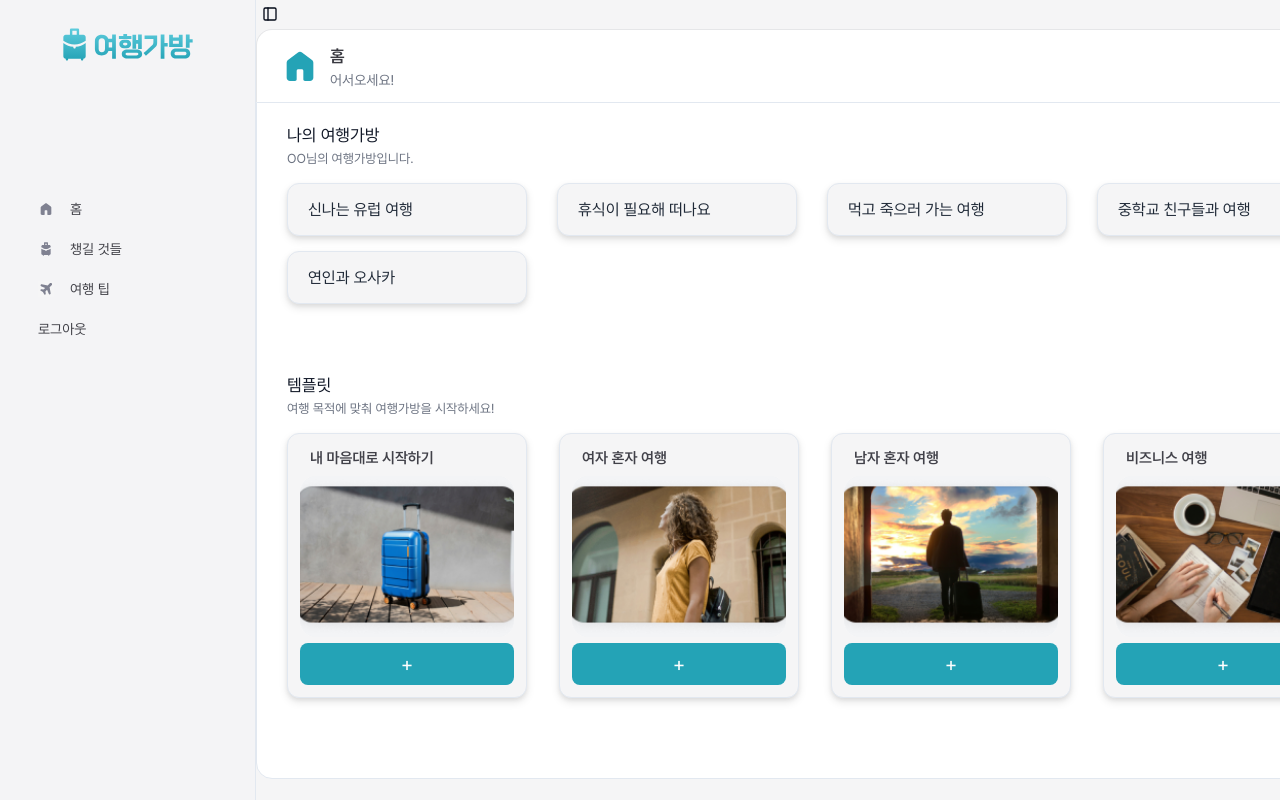
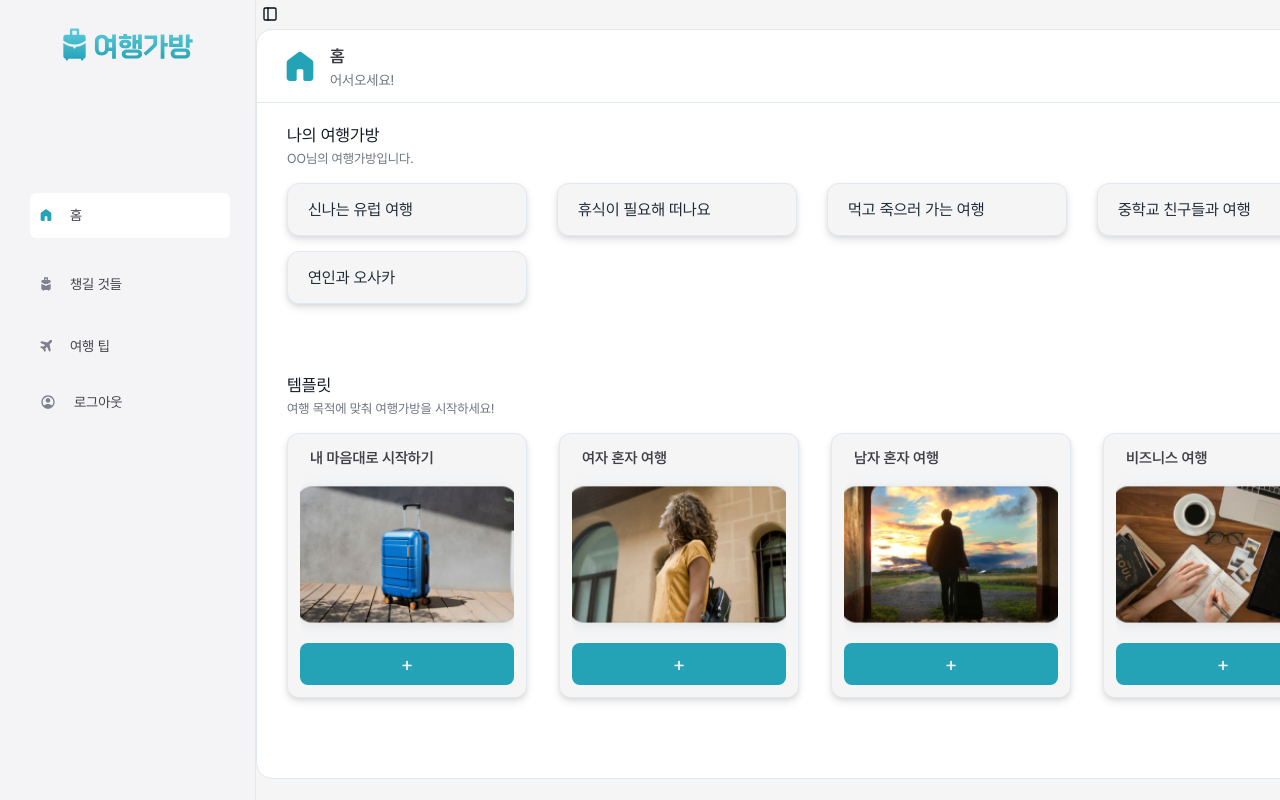
Before and after one commit to jiwonly/TravelBag, a React (Vite) app in the folder m7-frontend/: page /login in a window 1280 px wide. Both pictures are taken after a click on the button "로그인". Shown: the top 800 px of the page. Built offline with nearby package versions, Linux system fonts and the light colour scheme.

Commit message:
🐛 fix: Prevent duplicate navigation and correct active state handling in Sidebar

```diff
--- a/m7-frontend/src/App.jsx
+++ b/m7-frontend/src/App.jsx
@@ -46,8 +46,9 @@ const custom = [
 ];
 
 export const TemplateStateContext = createContext();
-export const TemplateCurId = createContext();
 export const TemplateDispatchContext = createContext();
+export const pageDispatchContext = createContext();
+export const pageStateContext = createContext();
 
 function PrivateRoute({ isAuthenticated, children }) {
   return isAuthenticated ? children : <Navigate to="/login" />;
@@ -86,10 +87,17 @@ function App() {
     setIsAuthenticated(true);
   };
 
+  const [page, setPage] = useState("");
+
+  const onSetPage = (ispage) => {
+    setPage(ispage);
+  };
+
   return (
     <>
+      <pageStateContext.Provider value={page}>
+        <pageDispatchContext.Provider value={{ onSetPage }}>
           <TemplateStateContext.Provider value={data}>
-        <TemplateCurId.Provider value={idRef}>
             <TemplateDispatchContext.Provider
               value={{ onCreate, onUpdate, onDelete }}
             >
@@ -136,8 +144,9 @@ function App() {
                 </Routes>
               </Router>
             </TemplateDispatchContext.Provider>
-        </TemplateCurId.Provider>
           </TemplateStateContext.Provider>
+        </pageDispatchContext.Provider>
+      </pageStateContext.Provider>
     </>
   );
 }
--- a/m7-frontend/src/components/SideBar.jsx
+++ b/m7-frontend/src/components/SideBar.jsx
@@ -10,43 +10,78 @@ import {
   SidebarMenuAction,
   SidebarHeader,
 } from "@/components/ui/sidebar";
-import { Link, useNavigate } from "react-router-dom";
+import { Link, useNavigate, useLocation } from "react-router-dom";
 import Logo from "@/assets/LoginLogo.svg";
-import { useContext } from "react";
+import { useContext, useState, createContext } from "react";
 import { TemplateStateContext } from "@/App";
-import { sidebarImage } from "@/util/get-sidebar-image";
+import { pageStateContext } from "@/App";
+import bag from "./../assets/sidebar/bag.svg";
+import onbag from "./../assets/sidebar/onbag.svg";
+import home from "./../assets/sidebar/home.svg";
+import onhome from "./../assets/sidebar/onhome.svg";
+import travel from "./../assets/sidebar/travel.svg";
+import ontravel from "./../assets/sidebar/ontravel.svg";
+import logout from "./../assets/sidebar/logout.svg";
+
+function sidebarImage(id, isActive = false) {
+  if (isActive) {
+    switch (id) {
+      case 0:
+        return onhome;
+      case 1:
+        return onbag;
+      case 2:
+        return ontravel;
+      case 3:
+        return logout;
+      default:
+        return home;
+    }
+  } else
+    switch (id) {
+      case 0:
+        return home;
+      case 1:
+        return bag;
+      case 2:
+        return travel;
+      case 3:
+        return logout;
+      default:
+        return home;
+    }
+}
+
 const items = [
   {
     id: 0,
     title: "홈",
-    url: "/",
     icon: sidebarImage(0),
   },
   {
     id: 1,
     title: "챙길 것들",
-    url: `/template`,
     icon: sidebarImage(1),
   },
   {
     id: 2,
     title: "여행 팁",
-    url: "/tip",
     icon: sidebarImage(2),
   },
   {
     id: 3,
     title: "로그아웃",
-    url: "/",
     icon: sidebarImage(3),
   },
 ];
 
 export function SideBar() {
+  const page = useContext(pageStateContext);
   const data = useContext(TemplateStateContext);
   const curId =
     data.length > 0 ? Math.max(...data.map((item) => item.id)) : null;
   const nav = useNavigate();
+  const location = useLocation();
 
   const onLogoutClick = () => {
     if (window.confirm("정말 로그아웃하시겠습니까?")) {
@@ -55,24 +90,18 @@ export function SideBar() {
   };
 
   const getLink = (id) => {
-    let url;
     switch (id) {
       case 0:
-        url = "/";
-        break;
+        return "/";
       case 1:
-        url = curId ? `template/${curId}` : "/new";
-        break;
+        return curId ? `/template/${curId}` : "/new";
       case 2:
-        url = "/tip";
-        break;
+        return "/tip";
       case 3:
-        url = null;
-        break;
+        return null;
       default:
         return "/";
     }
-    return url;
   };
 
   return (
@@ -82,39 +111,59 @@ export function SideBar() {
           src={Logo}
           alt="Logo"
           className="w-[130px] h-auto mt-5 cursor-pointer"
-          onClick={() => {
-            nav("/");
-          }}
+          onClick={() => nav("/")}
         />
       </SidebarHeader>
       <SidebarContent>
         <SidebarGroup />
         <SidebarGroupContent>
-          <SidebarMenu>
-            {items.map((item) => (
+          <SidebarMenu className="sidebarMenu gap-[30px]">
+            {items.map((item) => {
+              const isActive = location.pathname === getLink(item.id);
+              return (
                 <SidebarMenuItem key={item.title}>
+                  {item.id === 3 ? (
+                    <div
+                      onClick={onLogoutClick}
+                      className="logout flex ml-[10px] items-center gap-[10px] cursor-pointer"
+                    >
+                      <img
+                        src={sidebarImage(item.id)}
+                        alt="icon"
+                        className="h-4 w-4 mr-2"
+                      />
+                      <span className="w-full text-left">{item.title}</span>
+                    </div>
+                  ) : (
                     <SidebarMenuButton
-                  onClick={item.id === 3 ? onLogoutClick : undefined}
-                  asChild={item.id !== 3}
+                      asChild
                       icon={item.icon}
+                      className={
+                        isActive ? "button bg-white w-[200px] h-[45px]" : null
+                      }
                     >
-                  {item.id === 3 ? (
-                    <button className="w-full text-left">{item.title}</button> // 로그아웃 버튼
-                  ) : (
-                    <Link to={getLink(item.id)}>
+                      <Link
+                        to={getLink(item.id)}
+                        onClick={(e) => {
+                          if (isActive) {
+                            e.preventDefault();
+                          }
+                        }}
+                      >
                         {item.icon && (
                           <img
-                          src={item.icon}
+                            src={sidebarImage(item.id, isActive)}
                             alt="icon"
                             className="h-4 w-4 mr-2"
                           />
                         )}
                         <span>{item.title}</span>
                       </Link>
+                    </SidebarMenuButton>
                   )}
-                </SidebarMenuButton>
                 </SidebarMenuItem>
-            ))}
+              );
+            })}
           </SidebarMenu>
         </SidebarGroupContent>
         <SidebarGroup />
--- a/m7-frontend/src/pages/Home.jsx
+++ b/m7-frontend/src/pages/Home.jsx
@@ -1,9 +1,16 @@
 import { InputWithLabel } from "@/components/InputWithLabel";
 import { SideBar } from "@/components/SideBar";
 import { SidebarProvider, SidebarTrigger } from "@/components/ui/sidebar";
-import { useState } from "react";
+import { useEffect, useContext } from "react";
 import Dashboard from "@/components/Dashboard";
+import { pageDispatchContext } from "@/App";
+
 const Home = ({ children }) => {
+  const { onSetPage } = useContext(pageDispatchContext);
+  useEffect(() => {
+    onSetPage("0");
+  }, [onSetPage]);
+
   return (
     <>
       <SidebarProvider>
--- a/m7-frontend/src/pages/New.jsx
+++ b/m7-frontend/src/pages/New.jsx
@@ -3,9 +3,15 @@ import { SidebarProvider, SidebarTrigger } from "@/components/ui/sidebar";
 import RecommendBar from "@/components/RecommendBar";
 import CustomStart from "@/components/CustomStart";
 import { templateList } from "@/util/get-template-list";
+import { useContext, useEffect } from "react";
+import { pageDispatchContext } from "@/App";
 
 const New = ({ children }) => {
   const data = templateList.find((item) => item.id === 0);
+  const { onSetPage } = useContext(pageDispatchContext);
+  useEffect(() => {
+    onSetPage("1");
+  }, [onSetPage]);
   return (
     <div className="flex">
       <SidebarProvider>
--- a/m7-frontend/src/pages/Template.jsx
+++ b/m7-frontend/src/pages/Template.jsx
@@ -3,11 +3,12 @@ import { InputWithLabel } from "@/components/InputWithLabel";
 import { SideBar } from "@/components/SideBar";
 import { SidebarProvider, SidebarTrigger } from "@/components/ui/sidebar";
 import CustomTemplate from "@/components/CustomTemplate";
-import { useState, useContext } from "react";
+import { useState, useContext, useEffect } from "react";
 import { TemplateStateContext } from "@/App";
 import { createContext } from "react";
 import RecommendBar from "@/components/RecommendBar";
 import { templateList } from "@/util/get-template-list";
+import { pageDispatchContext } from "@/App";
 
 export const SelectedSateData = createContext();
 export const SelectedDisplatchData = createContext();
@@ -18,6 +19,10 @@ const Template = ({ children }) => {
   const data = useContext(TemplateStateContext);
   const template = data.find((item) => String(item.id) === String(params.id));
   const [input, setInput] = useState(template ? template.title : ""); // input state : 선택된 template의 제목 보관
+  const { onSetPage } = useContext(pageDispatchContext);
+  useEffect(() => {
+    onSetPage("1");
+  }, [onSetPage]);
 
   const onChange = (title) => {
     // 다른 template이 선택됐을 때 호출되는 함수
--- a/m7-frontend/src/util/get-sidebar-image.js
+++ /dev/null
@@ -1,22 +0,0 @@
-import bag from "./../assets/sidebar/bag.svg";
-import onbag from "./../assets/sidebar/onbag.svg";
-import home from "./../assets/sidebar/home.svg";
-import onhome from "./../assets/sidebar/onhome.svg";
-import travel from "./../assets/sidebar/travel.svg";
-import ontravel from "./../assets/sidebar/ontravel.svg";
-import logout from "./../assets/sidebar/logout.svg";
-
-export function sidebarImage(id, isClicked) {
-  switch (id) {
-    case 0:
-      return isClicked ? onhome : home;
-    case 1:
-      return isClicked ? onbag : bag;
-    case 2:
-      return isClicked ? ontravel : travel;
-    case 3:
-      return logout;
-    default:
-      return home;
-  }
-}
```
Lines whose indentation alone changed are shown as unchanged.
